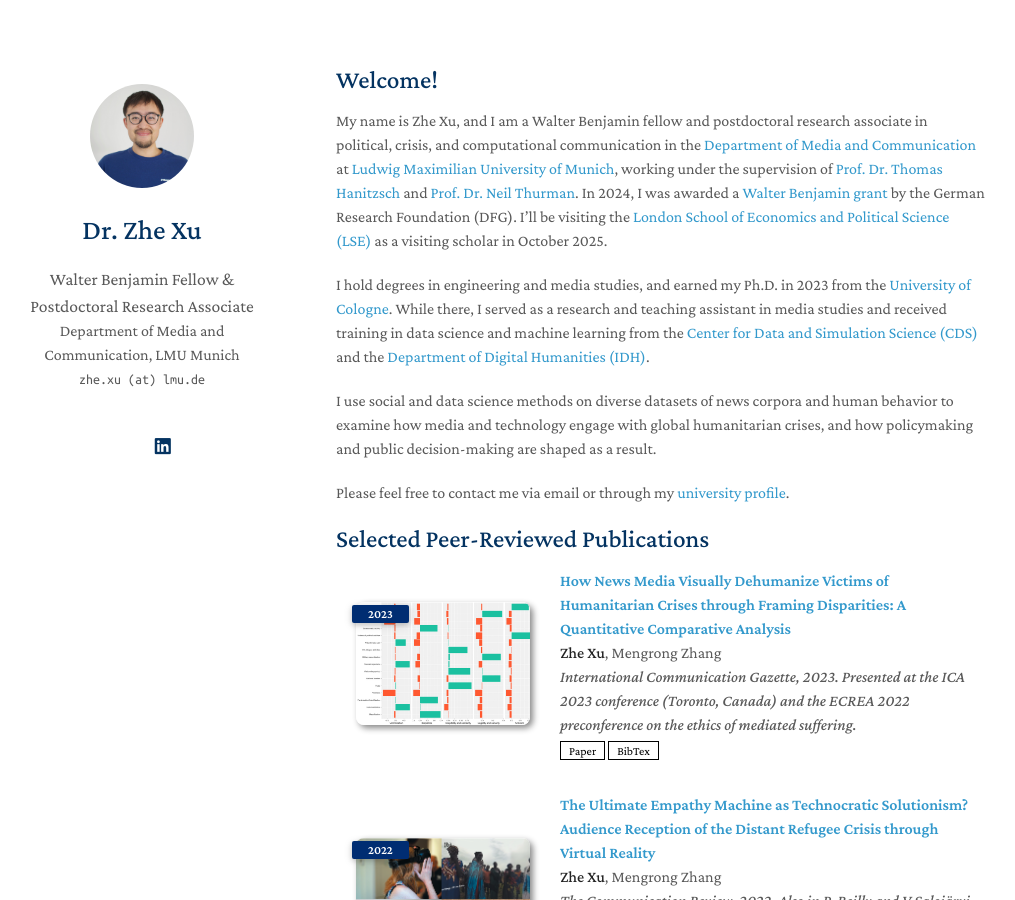
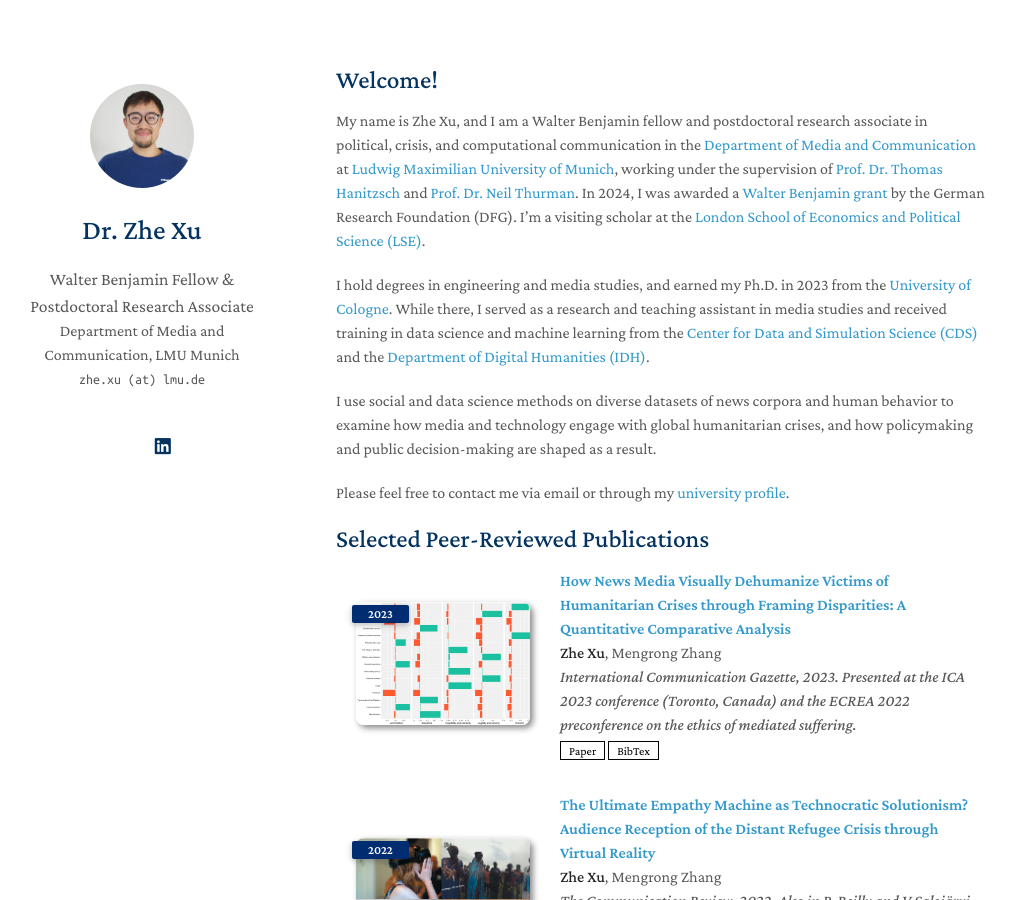
Before and after one commit to zhexuphd/home, a Jekyll site: the page built from index.md, in a window 1280 px wide and 900 px high. Shown: the whole window, without its empty margins (134-1149 px from the left). Built offline with Jekyll 4.4.1, drawn with Linux system fonts in a browser that asks for light colours; a style sheet for code colours, icons or effects is not loaded; our own code applies the rules of GitHub Pages for plain Markdown files.

Commit message:
Update index.md

```diff
--- a/index.md
+++ b/index.md
@@ -3,7 +3,7 @@
 ---
 
 ## Welcome!
-My name is Zhe Xu, and I am a Walter Benjamin fellow and postdoctoral research associate in political, crisis, and computational communication in the [Department of Media and Communication](https://www.ifkw.uni-muenchen.de/index.html) at [Ludwig Maximilian University of Munich](https://www.lmu.de/en/), working under the supervision of [Prof. Dr. Thomas Hanitzsch](https://www.ifkw.uni-muenchen.de/organisation/personen/professoren/hanitzsch_thomas/index.html) and [Prof. Dr. Neil Thurman](https://neilthurman.com/). In 2024, I was awarded a [Walter Benjamin grant](https://www.dfg.de/en/research-funding/funding-opportunities/programmes/individual/walter-benjamin) by the German Research Foundation (DFG). I’ll be visiting the [London School of Economics and Political Science (LSE)](https://www.lse.ac.uk/) as a visiting scholar in October 2025.
+My name is Zhe Xu, and I am a Walter Benjamin fellow and postdoctoral research associate in political, crisis, and computational communication in the [Department of Media and Communication](https://www.ifkw.uni-muenchen.de/index.html) at [Ludwig Maximilian University of Munich](https://www.lmu.de/en/), working under the supervision of [Prof. Dr. Thomas Hanitzsch](https://www.ifkw.uni-muenchen.de/organisation/personen/professoren/hanitzsch_thomas/index.html) and [Prof. Dr. Neil Thurman](https://neilthurman.com/). In 2024, I was awarded a [Walter Benjamin grant](https://www.dfg.de/en/research-funding/funding-opportunities/programmes/individual/walter-benjamin) by the German Research Foundation (DFG). I'm a visiting scholar at the [London School of Economics and Political Science (LSE)](https://www.lse.ac.uk/).
 
 I hold degrees in engineering and media studies, and earned my Ph.D. in 2023 from the [University of Cologne](https://www.uni-koeln.de/en/). While there, I served as a research and teaching assistant in media studies and received training in data science and machine learning from the [Center for Data and Simulation Science (CDS)](https://cds.uni-koeln.de/en/) and the [Department of Digital Humanities (IDH)](https://dh.phil-fak.uni-koeln.de/).
 
```
